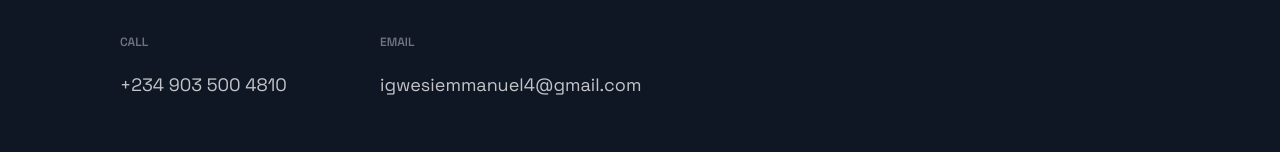
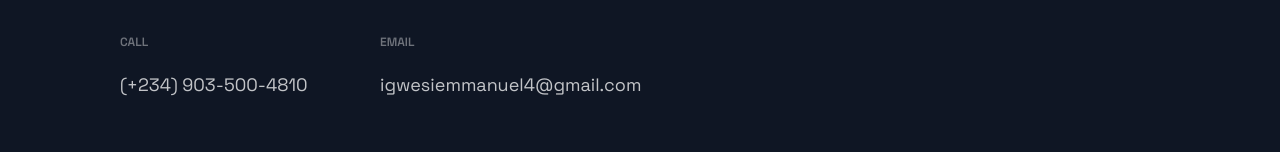
Before and after one commit to dchief1/portfolio, a Next.js app: page / in a window 1280 px wide. Shown: the part 3173-3325 px from the top of the page. Built offline with nearby package versions, Linux system fonts and the light colour scheme.

Commit message:
fixed the call footer

```diff
--- a/src/components/Footer/Footer.js
+++ b/src/components/Footer/Footer.js
@@ -10,7 +10,7 @@ const Footer = () => {
       <LinkList>
         <LinkColumn>
           <LinkTitle>Call</LinkTitle>
-          <LinkItem href="tell:+234 903 500 4810">+234 903 500 4810</LinkItem>
+          <LinkItem href="tel:+234-903-500-4810">(+234) 903-500-4810</LinkItem>
         </LinkColumn>
         <LinkColumn>
           <LinkTitle>Email</LinkTitle>
```
